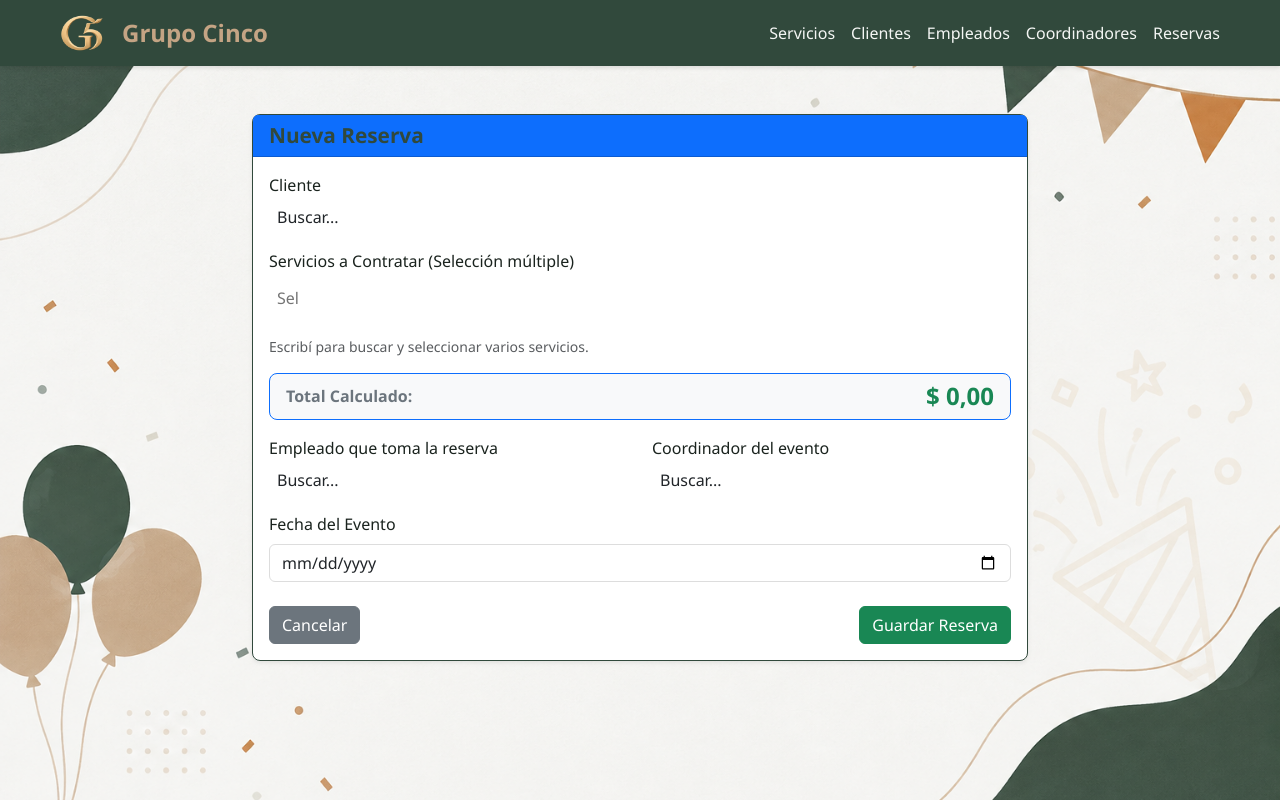
After one commit to LucasParra95/proyecto-python-django, a Django app: page /servicios/reservas/nueva in a window 1280 px wide. The commit adds this page. Run offline with Django 5.2, Linux system fonts and the light colour scheme; tables that the repository leaves empty hold one stand-in row (values such as "Sample post"); some libraries are stand-ins or nearby versions.

Commit message:
feat: formulario con calculo en tiempo real

```diff
--- a/servicios/forms.py
+++ b/servicios/forms.py
@@ -1,5 +1,5 @@
 from django import forms
-from .models import Cliente, Servicio, Empleado, Coordinador
+from .models import Cliente, Servicio, Empleado, Coordinador, ReservaServicio
 
 class ClienteForm(forms.ModelForm):
     class Meta:
@@ -42,3 +42,49 @@ class CoordinadorForm(forms.ModelForm):
             'numero_documento': forms.NumberInput(attrs={'class': 'form-control'}),
             'activo': forms.CheckboxInput(attrs={'class': 'form-check-input'}),
         }
+
+class ServicioSelectMultiple(forms.SelectMultiple):
+    def create_option(self, name, value, label, selected, index, subindex=None, attrs=None):
+        option = super().create_option(name, value, label, selected, index, subindex=subindex, attrs=attrs)
+        # Extraer el ID del servicio
+        val_id = value.value if hasattr(value, 'value') else value
+        if val_id:
+            try:
+                servicio = Servicio.objects.filter(pk=val_id).first()
+                if servicio:
+                    option['attrs']['data-precio'] = str(servicio.precio)
+            except Exception:
+                pass
+        return option
+
+class ReservaServicioForm(forms.ModelForm):
+    class Meta:
+        model = ReservaServicio
+        fields = ['cliente', 'servicios', 'empleado', 'coordinador', 'fecha_servicio']
+        widgets = {
+            'fecha_servicio': forms.DateInput(attrs={
+                'type': 'date',
+                'class': 'form-control'
+            }),
+            'cliente': forms.Select(attrs={'class': 'form-select'}),
+            'servicios': forms.SelectMultiple(attrs={'class': 'form-select'}),
+            'empleado': forms.Select(attrs={'class': 'form-select'}),
+            'coordinador': forms.Select(attrs={'class': 'form-select'}),
+        }
+        labels = {
+            'cliente': 'Cliente',
+            'servicios': 'Servicios a Contratar (Selección múltiple)',
+            'empleado': 'Empleado que toma la reserva',
+            'coordinador': 'Coordinador del evento',
+            'fecha_servicio': 'Fecha del Evento',
+        }
+
+    def __init__(self, *args, **kwargs):
+        super().__init__(*args, **kwargs)
+        if self.instance and self.instance.pk and self.instance.fecha_servicio:
+            self.fields['fecha_servicio'].widget.format = '%Y-%m-%d'
+
+        self.fields['cliente'].queryset = Cliente.objects.filter(activo=True)
+        self.fields['servicios'].queryset = Servicio.objects.filter(activo=True)
+        self.fields['empleado'].queryset = Empleado.objects.filter(activo=True)
+        self.fields['coordinador'].queryset = Coordinador.objects.filter(activo=True)
--- a/servicios/templates/index.html
+++ b/servicios/templates/index.html
@@ -28,6 +28,7 @@
                     <li class="nav-item"><a class="nav-link" href="{% url 'listar_clientes' %}">Clientes</a></li>
                     <li class="nav-item"><a class="nav-link" href="{% url 'listar_empleados' %}">Empleados</a></li>
                     <li class="nav-item"><a class="nav-link" href="{% url 'listar_coordinadores' %}">Coordinadores</a></li>
+                    <li class="nav-item"><a class="nav-link" href="{% url 'listar_reservas' %}">Reservas</a></li>
                 </ul>
             </div>
         </div>
--- /dev/null
+++ b/servicios/templates/reserva.html
@@ -0,0 +1,121 @@
+{% extends "index.html" %}
+
+{% block content %}
+<!-- CSS de Select2 y su tema Bootstrap 5 -->
+<link href="https://cdn.jsdelivr.net/npm/select2@4.1.0-rc.0/dist/css/select2.min.css" rel="stylesheet" />
+<link href="https://cdn.jsdelivr.net/npm/select2-bootstrap-5-theme@1.3.0/dist/select2-bootstrap-5-theme.min.css" rel="stylesheet" />
+
+<div class="row justify-content-center">
+    <div class="col-md-8">
+        <div class="card shadow-sm">
+            <div class="card-header bg-primary text-white">
+                <h4 class="card-title mb-0">{% if object %}Editar Reserva{% else %}Nueva Reserva{% endif %}</h4>
+            </div>
+            <div class="card-body">
+                <form method="post">
+                    {% csrf_token %}
+
+                    <!-- CLIENTE CON BÚSQUEDA -->
+                    <div class="mb-3">
+                        <label class="form-label font-weight-bold">{{ form.cliente.label }}</label>
+                        {{ form.cliente }}
+                    </div>
+
+                    <!-- SERVICIOS MULTI-SELECT CON BÚSQUEDA -->
+                    <div class="mb-3">
+                        <label class="form-label font-weight-bold d-block">{{ form.servicios.label }}</label>
+                        {{ form.servicios }}
+                        <small class="form-text text-muted">Escribí para buscar y seleccionar varios servicios.</small>
+                    </div>
+
+                    <!-- TARJETA DEL TOTAL CALCULADO EN TIEMPO REAL -->
+                    <div class="card bg-light border-primary mb-3">
+                        <div class="card-body d-flex justify-content-between align-items-center py-2">
+                            <span class="fw-bold text-secondary">Total Calculado:</span>
+                            <span class="h4 mb-0 text-success fw-bold" id="totalServicios">$ 0,00</span>
+                        </div>
+                    </div>
+
+                    <!-- EMPLEADO Y COORDINADOR -->
+                    <div class="row">
+                        <div class="col-md-6 mb-3">
+                            <label class="form-label font-weight-bold">{{ form.empleado.label }}</label>
+                            {{ form.empleado }}
+                        </div>
+                        <div class="col-md-6 mb-3">
+                            <label class="form-label font-weight-bold">{{ form.coordinador.label }}</label>
+                            {{ form.coordinador }}
+                        </div>
+                    </div>
+
+                    <!-- FECHA DE SERVICIO -->
+                    <div class="mb-3">
+                        <label class="form-label font-weight-bold">{{ form.fecha_servicio.label }}</label>
+                        {{ form.fecha_servicio }}
+                    </div>
+
+                    <div class="d-flex justify-content-between mt-4">
+                        <a href="{% url 'listar_reservas' %}" class="btn btn-secondary">Cancelar</a>
+                        <button type="submit" class="btn btn-success">Guardar Reserva</button>
+                    </div>
+                </form>
+            </div>
+        </div>
+    </div>
+</div>
+
+<!-- JS de jQuery y Select2 -->
+<script src="https://code.jquery.com/jquery-3.6.0.min.js"></script>
+<script src="https://cdn.jsdelivr.net/npm/select2@4.1.0-rc.0/dist/js/select2.min.js"></script>
+
+<script>
+    $(document).ready(function() {
+        // Cargar el mapa de precios enviado desde Django
+        var preciosServicios = {{ precios_servicios_json|safe }};
+
+        // Inicializar Select2
+        $('#id_cliente, #id_empleado, #id_coordinador').select2({
+            theme: 'bootstrap-5',
+            placeholder: 'Buscar...',
+            allowClear: true,
+            width: '100%'
+        });
+
+        var $selectServicios = $('#id_servicios').select2({
+            theme: 'bootstrap-5',
+            placeholder: 'Seleccionar servicios...',
+            allowClear: true,
+            width: '100%'
+        });
+
+        // Función para calcular el total en tiempo real
+        function calcularTotal() {
+            var total = 0;
+            var idsSeleccionados = $selectServicios.val();
+
+            if (idsSeleccionados && idsSeleccionados.length > 0) {
+                idsSeleccionados.forEach(function(id) {
+                    if (preciosServicios[id]) {
+                        total += parseFloat(preciosServicios[id]);
+                    }
+                });
+            }
+
+            var totalFormateado = total.toLocaleString('es-AR', {
+                minimumFractionDigits: 2,
+                maximumFractionDigits: 2
+            });
+
+            $('#totalServicios').text('$ ' + totalFormateado);
+        }
+
+        // Escuchar el evento change de Select2
+        $selectServicios.on('change', function() {
+            calcularTotal();
+        });
+
+        // Ejecutar al iniciar la pantalla
+        calcularTotal();
+    });
+</script>
+{% endblock %}
--- a/servicios/urls.py
+++ b/servicios/urls.py
@@ -33,4 +33,10 @@ urlpatterns = [
     path('coordinadores/baja/<int:pk>', views.CoordinadorDeactivateView.as_view(), name='baja_coordinador'),
     path('coordinadores/inactivos', views.CoordinadorListInactivateView.as_view(), name='listar_coordinadores_inactivos'),
     path('coordinadores/inactivos/restaurar/<int:pk>', views.CoordinadorRestoreView.as_view(), name='restaurar_coordinador'),
+
+    # --- RESERVAS ---
+    path('reservas', views.ReservaListView.as_view(), name='listar_reservas'),
+    path('reservas/nueva', views.ReservaCreateView.as_view(), name='crear_reserva'),
+    path('reservas/editar/<int:pk>', views.ReservaUpdateView.as_view(), name='editar_reserva'),
+    path('reservas/eliminar/<int:pk>', views.ReservaDeleteView.as_view(), name='eliminar_reserva'),
 ]
--- a/servicios/views.py
+++ b/servicios/views.py
@@ -1,8 +1,10 @@
+import json
+from django.contrib import messages
 from django.views.generic import ListView, CreateView, UpdateView, DeleteView, TemplateView
 from django.contrib.messages.views import SuccessMessageMixin
 from django.urls import reverse_lazy, reverse
-from .models import Cliente, Servicio, Empleado, Coordinador
-from .forms import ClienteForm, ServicioForm, EmpleadoForm, CoordinadorForm
+from .models import Cliente, Servicio, Empleado, Coordinador, ReservaServicio
+from .forms import ClienteForm, ServicioForm, EmpleadoForm, CoordinadorForm, ReservaServicioForm
 
 
 ##########CLIENTES VIEWS##########
@@ -729,3 +731,107 @@ class HomeView(TemplateView):
             'total_coordinadores': Coordinador.objects.filter(activo=True).count(),
         })
         return context
+
+# --- LISTADO DE RESERVAS ---
+class ReservaListView(ListView):
+    model = ReservaServicio
+    template_name = 'listado_generico.html'
+    context_object_name = 'items'
+    ordering = ['-fecha_servicio']
+
+    def get_queryset(self):
+        return ReservaServicio.objects.select_related(
+            'cliente', 'empleado', 'coordinador'
+        ).prefetch_related('servicios').all()
+
+    def get_context_data(self, **kwargs):
+        context = super().get_context_data(**kwargs)
+
+        context['titulo'] = 'Gestión de Reservas de Servicios'
+        context['mensaje_vacio'] = 'No hay reservas registradas en el sistema.'
+
+        context['boton_principal_url'] = reverse_lazy('crear_reserva')
+        context['boton_principal_texto'] = '➕ Nueva Reserva'
+
+        context['columnas'] = [
+            {'nombre': 'ID', 'campo': 'pk'},
+            {'nombre': 'Cliente', 'campo': 'cliente'},
+            {'nombre': 'Servicios Contratados', 'campo': 'servicios_str'},
+            {'nombre': 'Total', 'campo': 'total_reserva', 'tipo': 'precio'},
+            {'nombre': 'Empleado', 'campo': 'empleado'},
+            {'nombre': 'Coordinador', 'campo': 'coordinador'},
+            {'nombre': 'Fecha Evento', 'campo': 'fecha_servicio', 'tipo': 'fecha'},
+        ]
+
+        context['acciones'] = [
+            {'url_pattern': '/servicios/reservas/editar/', 'clase': 'warning', 'texto': 'Editar'},
+            {'url_pattern': '/servicios/reservas/eliminar/', 'clase': 'danger', 'texto': 'Eliminar'},
+        ]
+
+        return context
+
+
+# --- CREAR RESERVA ---
+class ReservaCreateView(CreateView):
+    model = ReservaServicio
+    form_class = ReservaServicioForm
+    template_name = 'reserva.html'  # Reutiliza el HTML de formulario genérico
+    success_url = reverse_lazy('listar_reservas')
+
+    def get_context_data(self, **kwargs):
+        context = super().get_context_data(**kwargs)
+        context['titulo'] = 'Registrar Nueva Reserva de Servicios'
+        context['boton_texto'] = 'Guardar Reserva'
+        context['boton_clase'] = 'btn-primary'
+        context['url_cancelar'] = reverse_lazy('listar_reservas')
+
+        precios = {str(s.id): float(s.precio) for s in Servicio.objects.all()}
+        context['precios_servicios_json'] = json.dumps(precios)
+        return context
+
+    def form_valid(self, form):
+        messages.success(self.request, "Reserva creada exitosamente con los servicios seleccionados.")
+        return super().form_valid(form)
+
+
+# --- EDITAR RESERVA ---
+class ReservaUpdateView(UpdateView):
+    model = ReservaServicio
+    form_class = ReservaServicioForm
+    template_name = 'reserva.html'  # Reutiliza el HTML de formulario genérico
+    success_url = reverse_lazy('listar_reservas')
+
+    def get_context_data(self, **kwargs):
+        context = super().get_context_data(**kwargs)
+        context['titulo'] = f'Editar Reserva #{self.object.pk}'
+        context['boton_texto'] = 'Actualizar Reserva'
+        context['boton_clase'] = 'btn-warning'
+        context['url_cancelar'] = reverse_lazy('listar_reservas')
+
+        precios = {str(s.id): float(s.precio) for s in Servicio.objects.all()}
+        context['precios_servicios_json'] = json.dumps(precios)
+        return context
+
+    def form_valid(self, form):
+        messages.success(self.request, "Reserva actualizada correctamente.")
+        return super().form_valid(form)
+
+
+# --- ELIMINAR RESERVA ---
+class ReservaDeleteView(DeleteView):
+    model = ReservaServicio
+    template_name = 'confirmar_accion.html'  # Reutiliza el HTML de eliminación genérico
+    success_url = reverse_lazy('listar_reservas')
+
+    def get_context_data(self, **kwargs):
+        context = super().get_context_data(**kwargs)
+        context['titulo'] = 'Eliminar Reserva'
+        context['color_alerta'] = 'danger'
+        context['color_fondo'] = '#dc3545'
+        context['mensaje_confirmacion'] = '¿Estás seguro de que deseas cancelar/eliminar esta reserva?'
+        context['nombre_display'] = f"Reserva #{self.object.pk} - Cliente: {self.object.cliente}"
+        context['mensaje_adicional'] = 'Esta acción desvinculará los servicios asociados y no se podrá deshacer.'
+        context['boton_texto'] = 'Sí, Eliminar'
+        context['boton_clase'] = 'btn-danger'
+        context['url_cancelar'] = reverse_lazy('listar_reservas')
+        return context
```
Also changed, not shown: servicios/admin.py (+13 -1 lines), servicios/models.py (+21 -7 lines), servicios/templates/home.html (+15 -0 lines), servicios/migrations/0005_remove_reservaservicio_servicio_and_more.py (added).
